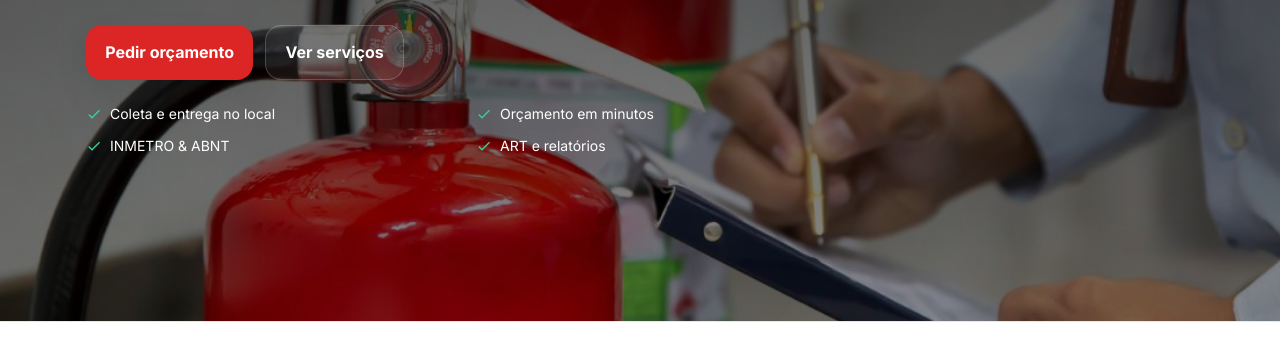
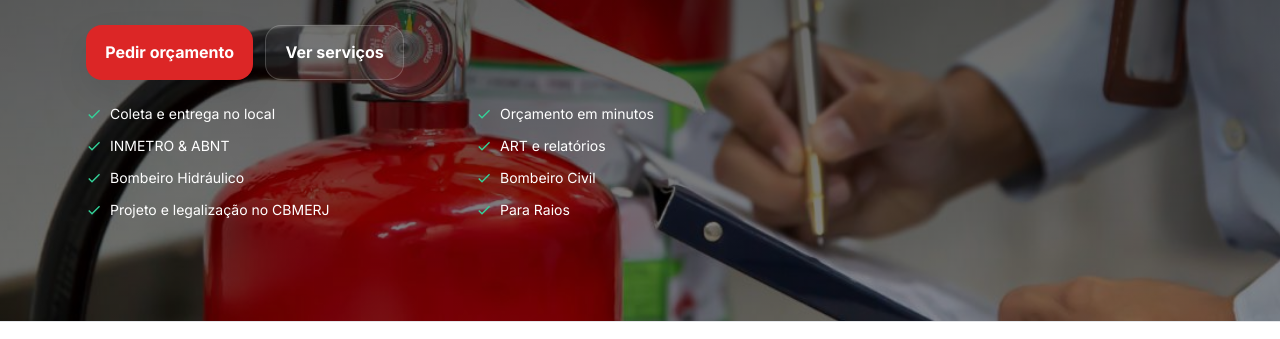
Before and after one commit to LucasAvilaP/LucasAvilaP.github.io, a plain HTML site: page index.html in a window 1280 px wide. Shown: the part 384-723 px from the top of the page. Drawn offline with nearby package versions, Linux system fonts and the light colour scheme.

Commit message:
Adicionando serviços

```diff
--- a/index.html
+++ b/index.html
@@ -261,6 +261,22 @@
             <li class="flex items-center gap-2">
               <svg class="w-4 h-4 text-emerald-400" viewBox="0 0 24 24" fill="currentColor" aria-hidden="true"><path d="M9 16.2 4.8 12l-1.4 1.4L9 19 21 7l-1.4-1.4z"/></svg>
               ART e relatórios
+            </li>
+            <li class="flex items-center gap-2">
+              <svg class="w-4 h-4 text-emerald-400" viewBox="0 0 24 24" fill="currentColor" aria-hidden="true"><path d="M9 16.2 4.8 12l-1.4 1.4L9 19 21 7l-1.4-1.4z"/></svg>
+              Bombeiro Hidráulico
+            </li>
+            <li class="flex items-center gap-2">
+              <svg class="w-4 h-4 text-emerald-400" viewBox="0 0 24 24" fill="currentColor" aria-hidden="true"><path d="M9 16.2 4.8 12l-1.4 1.4L9 19 21 7l-1.4-1.4z"/></svg>
+              Bombeiro Civil
+            </li>
+            <li class="flex items-center gap-2">
+              <svg class="w-4 h-4 text-emerald-400" viewBox="0 0 24 24" fill="currentColor" aria-hidden="true"><path d="M9 16.2 4.8 12l-1.4 1.4L9 19 21 7l-1.4-1.4z"/></svg>
+              Projeto e legalização no CBMERJ
+            </li>
+            <li class="flex items-center gap-2">
+              <svg class="w-4 h-4 text-emerald-400" viewBox="0 0 24 24" fill="currentColor" aria-hidden="true"><path d="M9 16.2 4.8 12l-1.4 1.4L9 19 21 7l-1.4-1.4z"/></svg>
+              Para Raios
             </li>
           </ul>
         </div>
```
